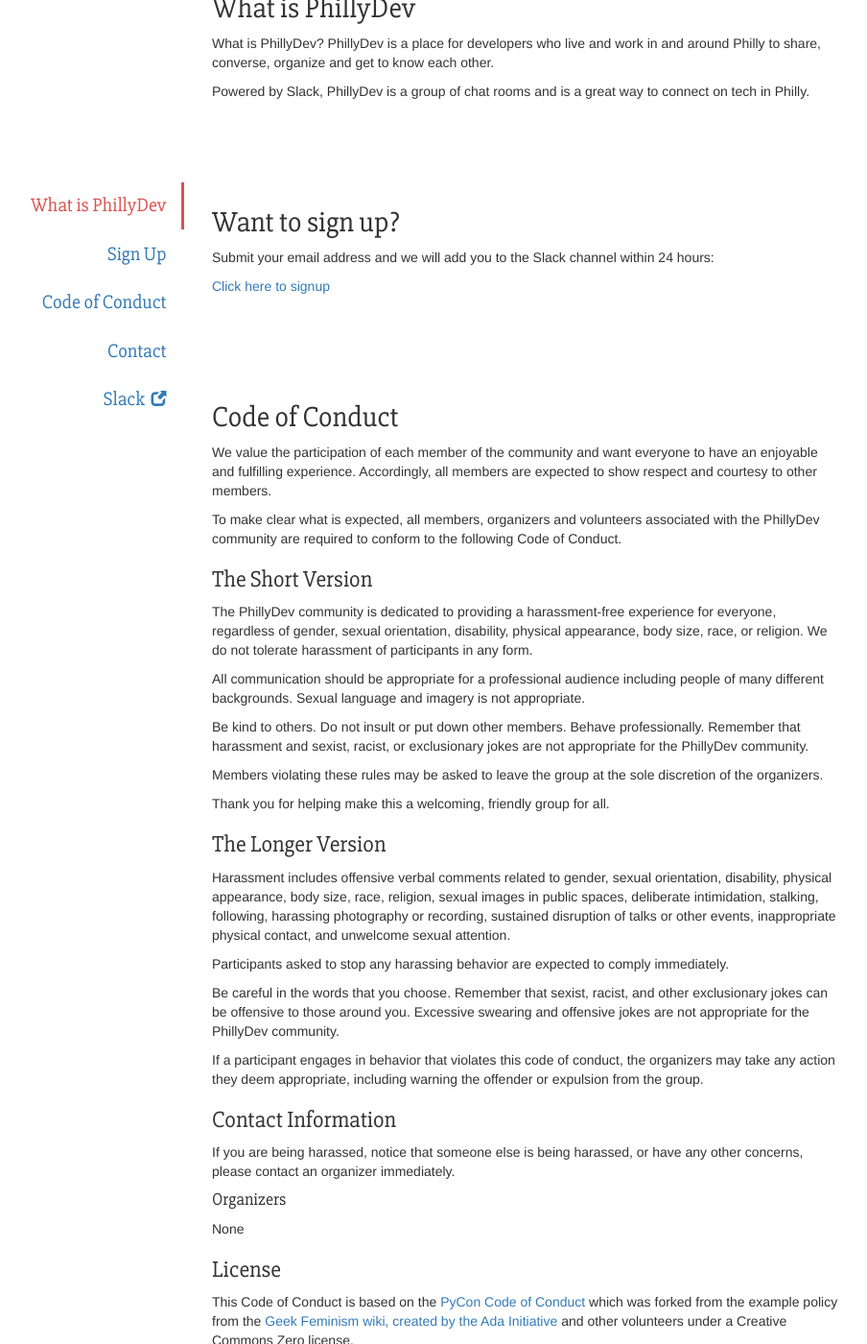
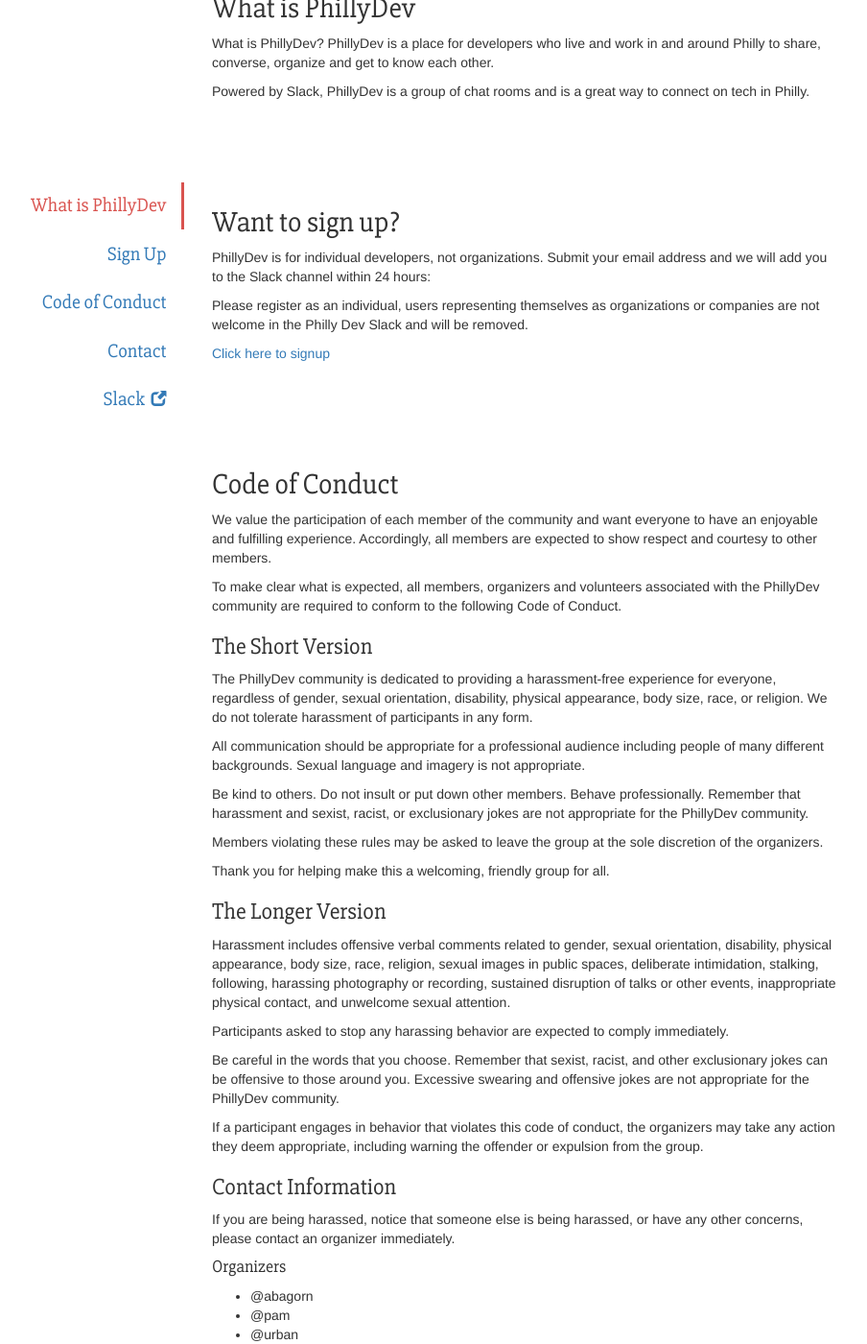
Before and after one commit to phillydev/phillydev.org, a Jekyll site: the page built from index.html, in a window 1280 px wide and 1400 px high, scrolled down 208 px. Shown: the whole window at 96% size, without its empty margins (239-1143 px from the left). Built offline with Jekyll 4.4.1, drawn with Linux system fonts in a browser that asks for light colours; nearby versions of some CDN libraries; some of the changed text lies outside the part shown.

Commit message:
Update organizers, add anti-companies note

```diff
--- a/index.html
+++ b/index.html
@@ -30,7 +30,11 @@
     <h2 id="signup">Want to sign up?</h2>
 
     <p>
-      Submit your email address and we will add you to the Slack channel within 24 hours:
+      PhillyDev is for individual developers, not organizations. Submit your email address and we will add you to the Slack channel within 24 hours:
+    </p>
+
+    <p>
+      Please register as an individual, users representing themselves as organizations or companies are not welcome in the Philly Dev Slack and will be removed.
     </p>
     <!--- <script async defer src="https://phillydevinviter.herokuapp.com/slackin.js?large"></script> --->
     <p>
@@ -115,7 +119,14 @@
 
     <h4>Organizers</h4>
 
-    None
+    <ul>
+      <li>@abagorn</li>
+      <li>@pam</li>
+      <li>@urban</li>
+      <li>@dmurawsky</li>
+      <li>@nonelement</li>
+      <li>@Pete Shuster</li>
+    </ul>
 
     <h3>License</h3>
 
```
